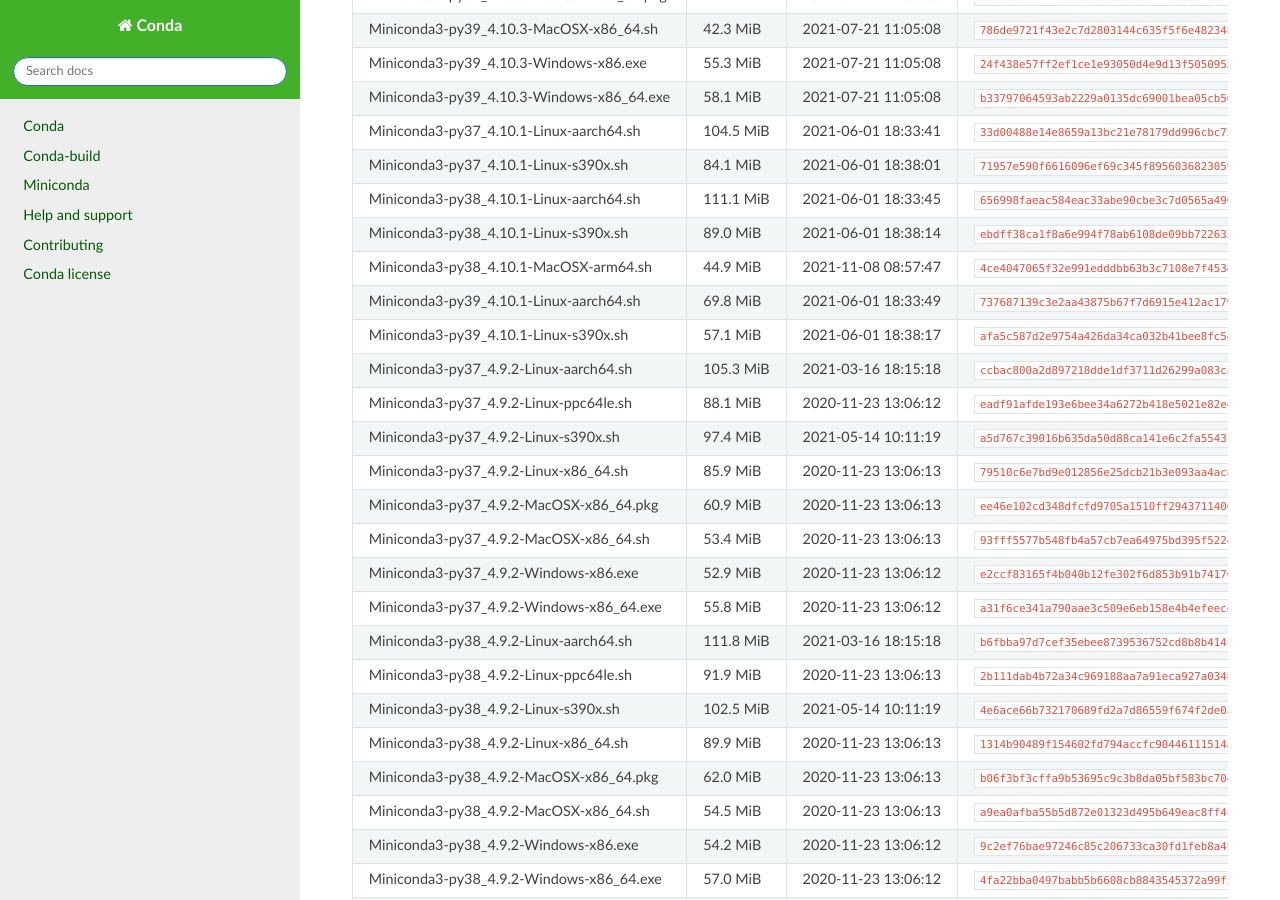
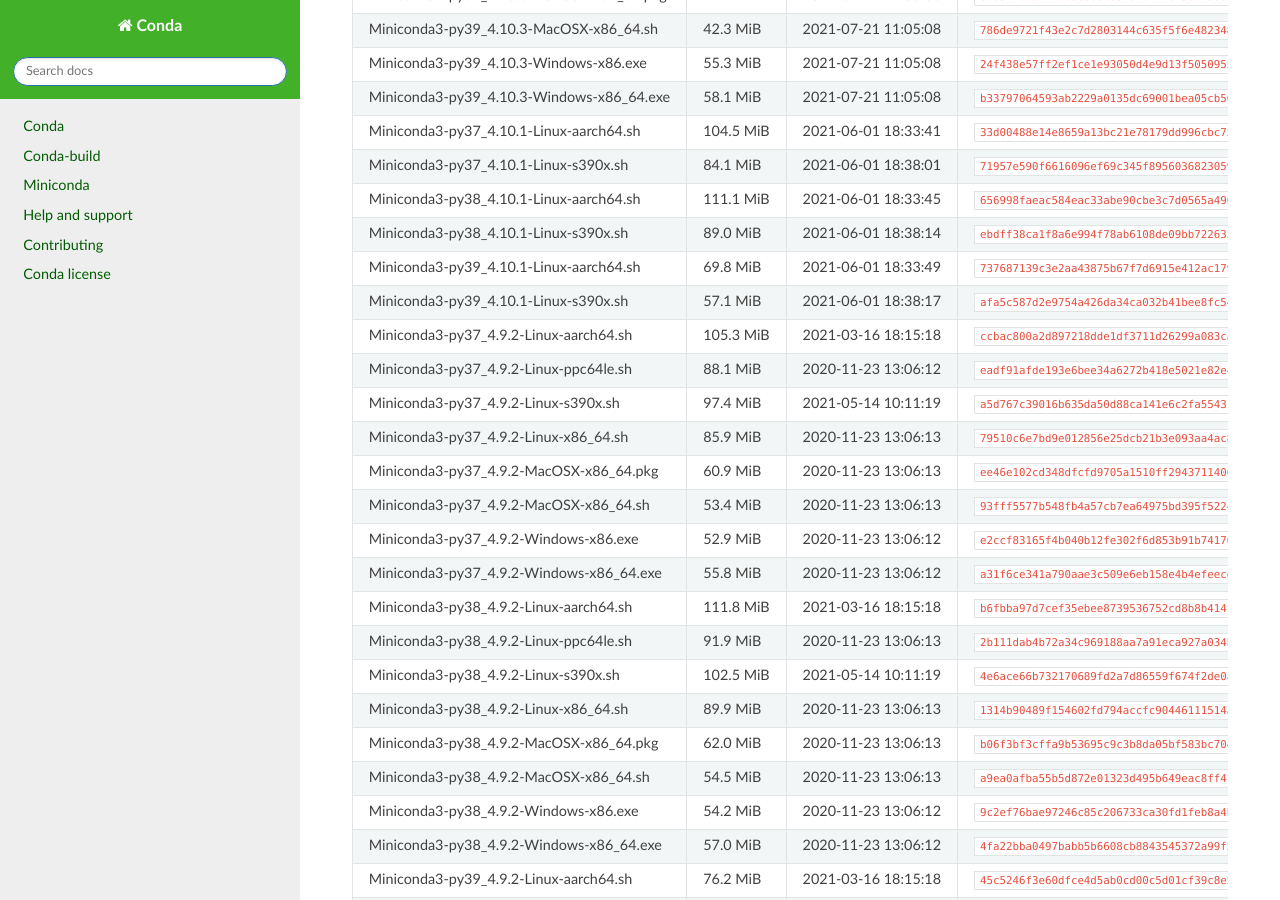
Before and after one commit to conda/conda-docs, a Sphinx documentation site: the page built from docs/source/miniconda_hashes.rst, in a window 1280 px wide and 900 px high, scrolled down 1603 px. Built offline with Sphinx 7.4.7 and the Read the Docs theme 2.0.0, drawn with Linux system fonts in a browser that asks for light colours.

Commit message:
Removed references to arm64 in conda-docs.

```diff
--- a/docs/source/miniconda.rst.jinja2
+++ b/docs/source/miniconda.rst.jinja2
@@ -20,7 +20,7 @@
 * License: Free use and redistribution under the terms of the `EULA for Miniconda <https://www.anaconda.com/end-user-license-agreement-miniconda>`_.
 * Operating system: Windows 8 or newer, 64-bit macOS 10.13+, or Linux, including Ubuntu, RedHat, CentOS 7+, and others.
 * If your operating system is older than what is currently supported, you can find older versions of the Miniconda installers in our `archive <https://repo.anaconda.com/miniconda/>`_ that might work for you.
-* System architecture: Windows- 64-bit x86, 32-bit x86; macOS- 64-bit x86 & Apple M1 (ARM64); Linux- 64-bit x86, 64-bit aarch64 (AWS Graviton2 / ARM64), 64-bit IBM Power8/Power9, s390x (Linux on IBM Z & LinuxONE).
+* System architecture: Windows- 64-bit x86, 32-bit x86; macOS- 64-bit x86 & Apple M1 (ARM64); Linux- 64-bit x86, 64-bit aarch64 (AWS Graviton2), 64-bit IBM Power8/Power9, s390x (Linux on IBM Z & LinuxONE).
 * The ``linux-aarch64`` Miniconda installer requires ``glibc >=2.26`` and thus will **not** work with CentOS 7, Ubuntu 16.04, or Debian 9 ("stretch").
 * Minimum 400 MB disk space to download and install.
 
--- a/docs/source/miniconda_hashes.rst
+++ b/docs/source/miniconda_hashes.rst
@@ -56,7 +56,6 @@
 Miniconda3-py37_4.10.1-Linux-s390x.sh         84.1 MiB   2021-06-01 18:38:01  ``71957e590f6616096ef69c345f895603682305962d03889293ea937c3c56db94``
 Miniconda3-py38_4.10.1-Linux-aarch64.sh      111.1 MiB   2021-06-01 18:33:45  ``656998faeac584eac33abe90cbe3c7d0565a49031a4f5049d9e5311bb7b616fe``
 Miniconda3-py38_4.10.1-Linux-s390x.sh         89.0 MiB   2021-06-01 18:38:14  ``ebdff38ca1f8a6e994f78ab6108de09bb722633500980ab79c59ba9312443de5``
-Miniconda3-py38_4.10.1-MacOSX-arm64.sh        44.9 MiB   2021-11-08 08:57:47  ``4ce4047065f32e991edddbb63b3c7108e7f4534cfc1efafc332454a414deab58``
 Miniconda3-py39_4.10.1-Linux-aarch64.sh       69.8 MiB   2021-06-01 18:33:49  ``737687139c3e2aa43875b67f7d6915e412ac179f2e33e14f00e8b4e1f3d31dd7``
 Miniconda3-py39_4.10.1-Linux-s390x.sh         57.1 MiB   2021-06-01 18:38:17  ``afa5c587d2e9754a426da34ca032b41bee8fc5419881cc257ef7ee2e6e951c46``
 Miniconda3-py37_4.9.2-Linux-aarch64.sh       105.3 MiB   2021-03-16 18:15:18  ``ccbac800a2d897218dde1df3711d26299a083ca0beb118edf62cf8f3d9516da8``
```
Also changed, not shown: docs/source/miniconda.rst (+4 -4 lines).
